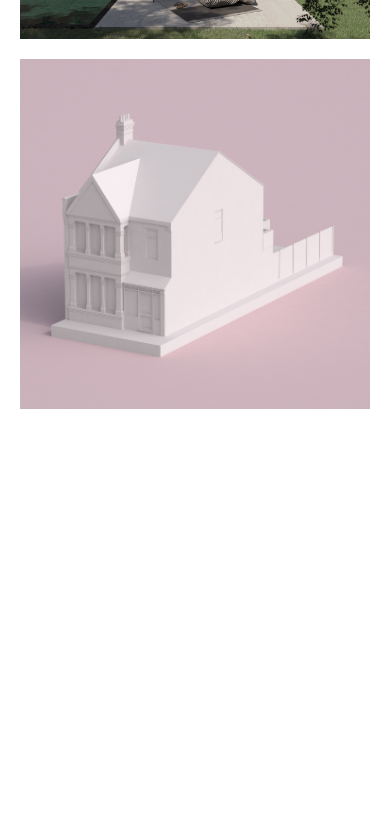
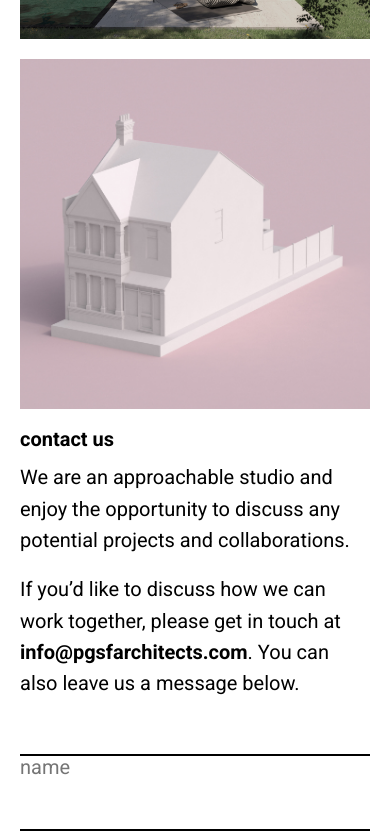
Before and after one commit to pedrobarbeitos/pgsfwebsite_v2, a Next.js app: page / in a window 390 px wide. Shown: the part 1156-1988 px from the top of the page. Before the commit the page ends 1585 px from the top, so only its background shows below. Built offline with nearby package versions, Linux system fonts and the light colour scheme.

Commit message:
Stick navbar on mobile added

```diff
--- a/src/app/components/ContactCard/ContactCard.scss
+++ b/src/app/components/ContactCard/ContactCard.scss
@@ -9,6 +9,13 @@
   overflow: hidden;
 }
 
+.topText {
+  display: flex;
+
+  flex-direction: column;
+  height: 100%;
+}
+
 @media only screen and (max-width: 900px) {
   .contactCard {
     min-width: 100%;
--- a/src/app/components/ContactCard/ContactCard.tsx
+++ b/src/app/components/ContactCard/ContactCard.tsx
@@ -9,11 +9,27 @@ function ContactCard({}: Props) {
     <div className="contactCard">
       <div className="topText">
         <h1>
-          <b>Contact us</b>
+          <b>contact us</b>
         </h1>
-        <h3>Please leave a message and we will get back to you</h3>
       </div>
+
+      <h2>
+        We are an approachable studio and enjoy the opportunity to discuss any
+        potential projects and collaborations.
+      </h2>
       <br></br>
+      <h2>
+        If you’d like to discuss how we can work together, please get in touch
+        at{" "}
+        <b>
+          <a href="mailto: info@pgsfarchitects.com">info@pgsfarchitects.com</a>
+        </b>
+        . You can also leave us a message below.
+      </h2>
+      <br></br>
+      <br></br>
+      <br></br>
+
       <ContactForm />
     </div>
   );
--- a/src/app/components/ContactForm/ContactForm.scss
+++ b/src/app/components/ContactForm/ContactForm.scss
@@ -34,10 +34,15 @@
 }
 
 .submitButton {
-  color: white;
-
   height: 40px;
   font-size: 20px;
   font-weight: 400;
   border: none;
+  border: 2px solid black;
+  background-color: white;
 }
+
+.submitButton:hover {
+  background-color: black;
+  color: white;
+}
--- a/src/app/components/GalleryProcess/GalleryProcess.tsx
+++ b/src/app/components/GalleryProcess/GalleryProcess.tsx
@@ -4,6 +4,7 @@ import React, { useState, useEffect, useRef } from "react";
 import "./GalleryProcess.scss";
 import TextCard from "../TextCard/TextCard";
 import Image from "next/image";
+import ContactCard from "../ContactCard/ContactCard";
 
 const profileImages = [
   { id: 51, img: "/A51.jpg", desc: "Sara profile picture " },
@@ -198,6 +199,7 @@ function GalleryStudio() {
         placeholder="blur"
         blurDataURL={profileImages[0].img}
       />
+      <ContactCard />
     </div>
   );
 }
--- a/src/app/components/GalleryWorks/Gallery.tsx
+++ b/src/app/components/GalleryWorks/Gallery.tsx
@@ -3,6 +3,7 @@
 import React, { useState, useEffect, useRef } from "react";
 import "./Gallery.scss";
 import Image from "next/image";
+import ContactCard from "../ContactCard/ContactCard";
 
 const images = [
   { id: 1, img: "/A01.jpg", desc: "House in Viana do Castelo Photo 01 " },
@@ -82,6 +83,7 @@ function Gallery() {
           blurDataURL={item.img}
         />
       ))}
+      <ContactCard />
     </div>
   );
 }
--- a/src/app/components/Navbar/navbar.scss
+++ b/src/app/components/Navbar/navbar.scss
@@ -1,5 +1,6 @@
 .navbar {
-  position: relative;
+  position: sticky;
+  top: 0;
   height: 40 px;
   min-height: 45px;
   padding-top: 20px;
@@ -10,6 +11,7 @@
   align-items: stretch;
   font-size: 20px;
   border-bottom: 2px solid;
+  background-color: white;
 }
 
 .navbarLeft {
--- /dev/null
+++ b/src/app/layout.scss
@@ -0,0 +1,5 @@
+.layoutContainer {
+  position: sticky;
+  top: 0;
+  z-index: 100;
+}
--- a/src/app/layout.tsx
+++ b/src/app/layout.tsx
@@ -2,6 +2,7 @@ import type { Metadata } from "next";
 import { Roboto } from "next/font/google";
 import "@/styles/styles.sass";
 import Navbar from "./components/Navbar/navbar";
+import "./layout.scss";
 
 const roboto = Roboto({
   subsets: ["latin"],
--- a/src/styles/globals.scss
+++ b/src/styles/globals.scss
@@ -80,3 +80,9 @@ h3 {
 ::-webkit-scrollbar-thumb:hover {
   background: black;
 }
+
+@media only screen and (max-width: 900px) {
+  body {
+    height: auto;
+  }
+}
```
Also changed, not shown: src/app/components/GalleryStudio/GalleryStudio.tsx (+11 -0 lines).
